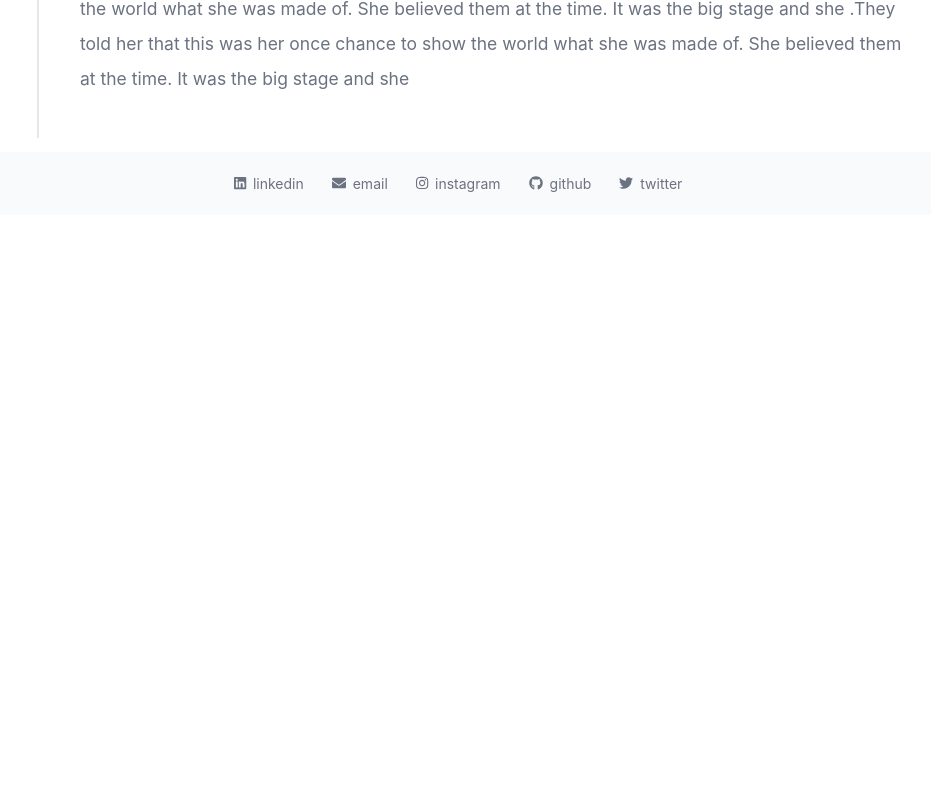
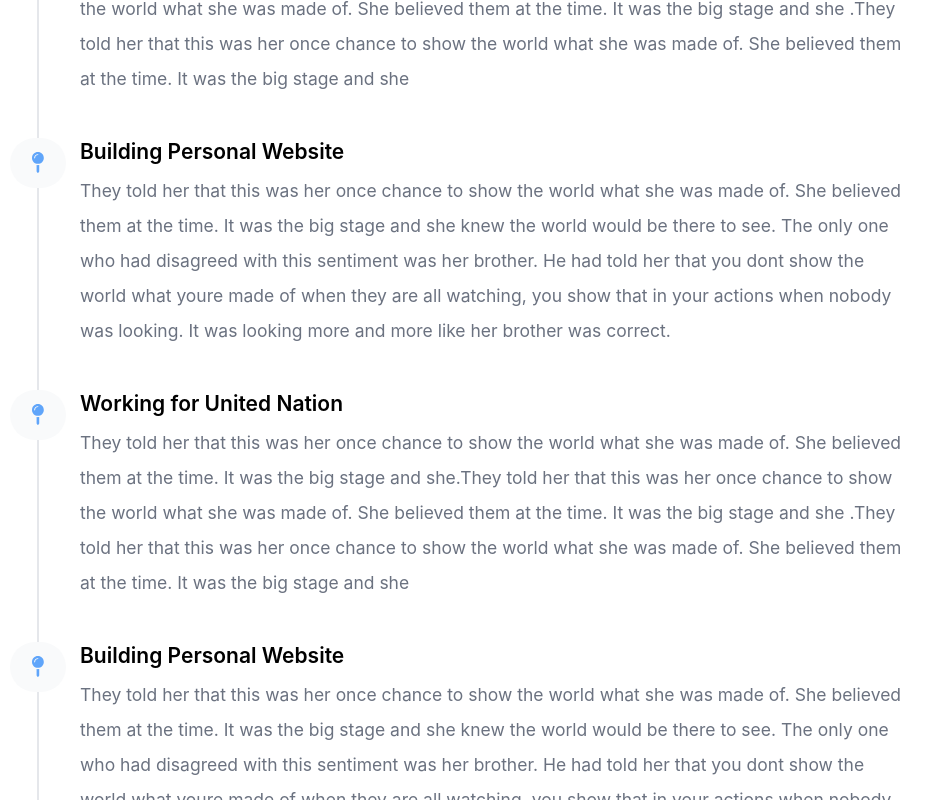
Before and after one commit to koalicioous/koalixious, a Next.js app: page /now in a window 1280 px wide. Shown: the part 980-1780 px from the top of the page, without its empty margins (182-1113 px from the left). Before the commit the page ends 1195 px from the top, so only its background shows below. Built offline with nearby package versions, Linux system fonts and the light colour scheme.

Commit message:
bottom gradient in now page

```diff
--- a/components/now/items.tsx
+++ b/components/now/items.tsx
@@ -2,6 +2,26 @@ import { FontAwesomeIcon } from '@fortawesome/react-fontawesome';
 import { faMapPin } from '@fortawesome/free-solid-svg-icons';
 
 const ITEMS = [
+    {
+        year: '2022',
+        title: 'Building Personal Website',
+        content: 'They told her that this was her once chance to show the world what she was made of. She believed them at the time. It was the big stage and she knew the world would be there to see. The only one who had disagreed with this sentiment was her brother. He had told her that you dont show the world what youre made of when they are all watching, you show that in your actions when nobody was looking. It was looking more and more like her brother was correct.'
+    },
+    {
+        year: '2022',
+        title: 'Working for United Nation',
+        content: 'They told her that this was her once chance to show the world what she was made of. She believed them at the time. It was the big stage and she.They told her that this was her once chance to show the world what she was made of. She believed them at the time. It was the big stage and she .They told her that this was her once chance to show the world what she was made of. She believed them at the time. It was the big stage and she '
+    },
+    {
+        year: '2022',
+        title: 'Building Personal Website',
+        content: 'They told her that this was her once chance to show the world what she was made of. She believed them at the time. It was the big stage and she knew the world would be there to see. The only one who had disagreed with this sentiment was her brother. He had told her that you dont show the world what youre made of when they are all watching, you show that in your actions when nobody was looking. It was looking more and more like her brother was correct.'
+    },
+    {
+        year: '2022',
+        title: 'Working for United Nation',
+        content: 'They told her that this was her once chance to show the world what she was made of. She believed them at the time. It was the big stage and she.They told her that this was her once chance to show the world what she was made of. She believed them at the time. It was the big stage and she .They told her that this was her once chance to show the world what she was made of. She believed them at the time. It was the big stage and she '
+    },
     {
         year: '2022',
         title: 'Building Personal Website',
--- a/pages/now.tsx
+++ b/pages/now.tsx
@@ -9,6 +9,7 @@ export default function Now(){
         <Heading title='Now Page' subtitle='What do I do now' description='a descriptive log of my currently doing, learning, and concerns.' />
         <Items />
       </main>
+        <div className='p-4 w-full h-24 lg:h-80 bg-gradient-to-t from-white sticky bottom-0 left-0 filter bg-opacity-20'></div>
     </DefaultLayout>
   )
 }
```
